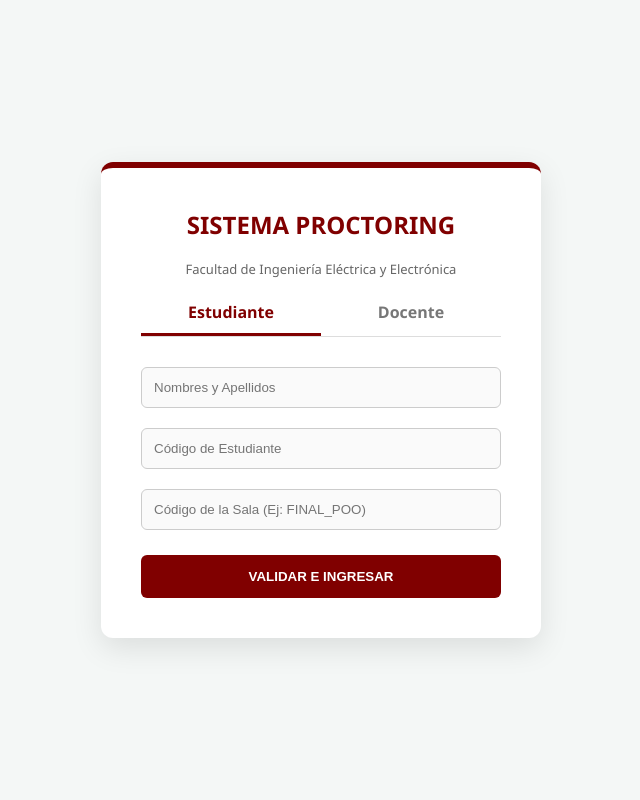
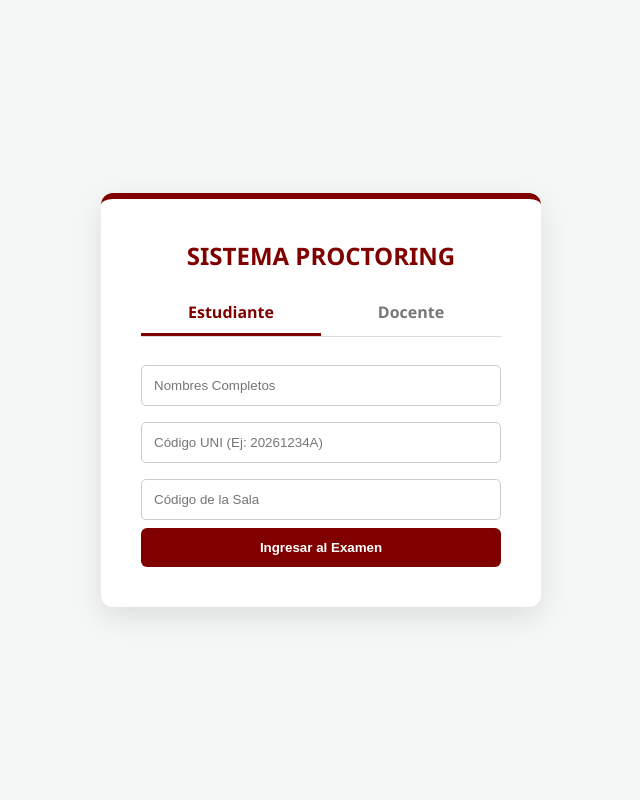
Before and after one commit to 914049118eddy-ops/Proctoring-, a FastAPI app: page / in a window 1280 px wide. Shown: the whole page, without its empty margins (319-959 px from the left). Run offline with FastAPI, Linux system fonts and the light colour scheme; parts of the project's set-up code (start-up, migrations or seed data) failed here and were passed over.

Commit message:
Update index.html

```diff
--- a/templates/index.html
+++ b/templates/index.html
@@ -2,227 +2,237 @@
 <html lang="es">
 <head>
     <meta charset="UTF-8">
-    <title>Proctoring FIEE - UNI</title>
-    {% if vista == 'examen' %}
-    <script src="https://cdn.jsdelivr.net/npm/@mediapipe/camera_utils/camera_utils.js"></script>
-    <script src="https://cdn.jsdelivr.net/npm/@mediapipe/face_mesh/face_mesh.js"></script>
-    <script src="https://cdn.jsdelivr.net/npm/onnxruntime-web/dist/ort.min.js"></script>
-    {% endif %}
+    <title>Plataforma Académica FIEE - UNI</title>
+    <style>
+        :root { --uni: #800000; --bg: #f4f7f6; }
+        body { font-family: 'Segoe UI', sans-serif; background: var(--bg); margin: 0; padding: 0; height: 100vh; display: flex; flex-direction: column; }
 
-    <style>
-        :root { --uni: #800000; --bg: #f4f7f6; font-family: 'Segoe UI', sans-serif; }
-        body { margin: 0; background: var(--bg); }
-        .btn { background: var(--uni); color: white; border: none; padding: 10px 15px; border-radius: 6px; cursor: pointer; font-weight: bold; }
-        .btn-green { background: #28a745; }
+        /* Estilos Generales */
+        .btn { background: var(--uni); color: white; border: none; padding: 12px; border-radius: 6px; cursor: pointer; font-weight: bold; width: 100%; box-sizing: border-box; }
+        .btn:hover { background: #600000; }
+        input, select, textarea { width: 100%; padding: 12px; margin: 8px 0; border: 1px solid #ccc; border-radius: 5px; box-sizing: border-box; }
+
+        /* Estilos de Registro */
+        .registro-container { display: flex; justify-content: center; align-items: center; height: 100vh; }
+        .card-login { background: white; padding: 40px; border-radius: 12px; box-shadow: 0 10px 30px rgba(0,0,0,0.1); width: 360px; border-top: 6px solid var(--uni); }
+        .tabs { display: flex; border-bottom: 1px solid #ddd; margin-bottom: 20px; }
+        .tab { flex: 1; text-align: center; padding: 10px; cursor: pointer; color: #777; font-weight: bold; }
+        .tab.active { color: var(--uni); border-bottom: 3px solid var(--uni); }
+        .form-view { display: none; }
+        .form-view.active { display: block; }
+
+        /* Estilos de Examen */
+        .examen-layout { display: flex; height: 100vh; overflow: hidden; width: 100vw; }
+        .examen-area { flex: 2; padding: 30px; overflow-y: auto; background: white; border-right: 2px solid #ddd; }
+        .proctoring-sidebar { flex: 1; padding: 20px; display: flex; flex-direction: column; align-items: center; background: #fff; }
+        #video-alumno { width: 100%; border-radius: 12px; transform: scaleX(-1); background: #000; }
+        .status-badge { padding: 10px 20px; border-radius: 50px; font-weight: bold; width: 100%; text-align: center; margin-top:10px; box-sizing: border-box; border: 1px solid #ccc; }
+        .log-box { width: 100%; margin-top: 15px; height: 150px; overflow-y: auto; border: 1px solid #eee; border-radius: 8px; padding: 10px; font-size: 12px; box-sizing: border-box; }
+        .pregunta-card { background: #f8fafc; border: 1px solid #e2e8f0; padding: 20px; border-radius: 10px; margin-bottom: 20px; }
+
+        /* Estilos Dashboard */
+        .dash-body { padding: 20px; overflow-y: auto; }
+        .header { display: flex; justify-content: space-between; border-bottom: 3px solid var(--uni); padding-bottom: 10px; margin-bottom: 20px; }
+        .stats-grid { display: grid; grid-template-columns: repeat(4, 1fr); gap: 15px; margin-bottom: 20px; }
+        .stat-card { background: white; padding: 15px; border-radius: 8px; text-align: center; border-top: 4px solid var(--uni); box-shadow: 0 2px 4px rgba(0,0,0,0.05); }
+        .stat-card h2 { margin: 0; color: var(--uni); font-size: 28px; }
+        .dash-layout { display: grid; grid-template-columns: 350px 1fr; gap: 20px; }
+        .panel { background: white; border-radius: 10px; padding: 20px; box-shadow: 0 2px 8px rgba(0,0,0,0.05); }
+        .evidencia-card { display: flex; border: 1px solid #fee2e2; border-radius: 8px; overflow: hidden; margin-bottom: 15px; }
+        .evidencia-card img { width: 120px; height: 90px; object-fit: cover; }
     </style>
 </head>
 <body>
 
     {% if vista == 'registro' %}
-    <style>
-        .login-wrap { display: flex; align-items: center; justify-content: center; height: 100vh; }
-        .card { background: white; padding: 40px; border-radius: 12px; box-shadow: 0 10px 30px rgba(0,0,0,0.1); width: 360px; border-top: 6px solid var(--uni); }
-        .tabs { display: flex; margin-bottom: 20px; border-bottom: 1px solid #ddd; }
-        .tab { flex: 1; padding: 10px; text-align: center; cursor: pointer; color: #777; font-weight: 600; }
-        .tab.active { color: var(--uni); border-bottom: 3px solid var(--uni); }
-        form { display: none; } form.active { display: block; }
-        input, select { width: 100%; padding: 12px; margin: 10px 0; border: 1px solid #ccc; border-radius: 6px; box-sizing: border-box; background: #fafafa; }
-        .btn-full { width: 100%; padding: 14px; margin-top: 15px; text-transform: uppercase; }
-    </style>
-    <div class="login-wrap">
-        <div class="card">
-            <h2 style="text-align: center; color: var(--uni); margin-top: 0;">SISTEMA PROCTORING</h2>
-            <p style="text-align: center; color: #666; font-size: 13px;">Facultad de Ingeniería Eléctrica y Electrónica</p>
-
+    <div class="registro-container">
+        <div class="card-login">
+            <h2 style="text-align: center; color: var(--uni); margin-top:0;">SISTEMA PROCTORING</h2>
             <div class="tabs">
-                <div id="t-est" class="tab active" onclick="show('estudiante')">Estudiante</div>
-                <div id="t-doc" class="tab" onclick="show('docente')">Docente</div>
+                <div id="tab-est" class="tab active" onclick="cambiarTab('est')">Estudiante</div>
+                <div id="tab-doc" class="tab" onclick="cambiarTab('doc')">Docente</div>
             </div>
 
-            <form id="f-est" class="active" action="/ingresar" method="post">
+            <form id="form-est" class="form-view active" action="/procesar_acceso" method="post">
                 <input type="hidden" name="role" value="estudiante">
-                <input type="text" name="nombre" placeholder="Nombres y Apellidos" required>
-                <input type="text" name="uid" placeholder="Código de Estudiante" required>
-                <input type="text" name="sala" placeholder="Código de la Sala (Ej: FINAL_POO)" required>
-                <button type="submit" class="btn btn-full">Validar e Ingresar</button>
+                <input type="text" name="nombre" placeholder="Nombres Completos" required>
+                <input type="text" name="uid" placeholder="Código UNI (Ej: 20261234A)" required>
+                <input type="text" name="sala" placeholder="Código de la Sala" required>
+                <button type="submit" class="btn">Ingresar al Examen</button>
             </form>
 
-            <form id="f-doc" action="/ingresar" method="post">
+            <form id="form-doc" class="form-view" action="/procesar_acceso" method="post">
                 <input type="hidden" name="role" value="docente">
                 <input type="password" name="password" placeholder="Contraseña Institucional" required>
-                <button type="submit" class="btn btn-full">Acceso Administrativo</button>
+                <button type="submit" class="btn" style="background:#333;">Acceso Docente</button>
             </form>
         </div>
     </div>
     <script>
-        function show(role) {
-            document.getElementById('f-est').className = role === 'estudiante' ? 'active' : '';
-            document.getElementById('f-doc').className = role === 'docente' ? 'active' : '';
-            document.getElementById('t-est').className = 'tab ' + (role === 'estudiante' ? 'active' : '');
-            document.getElementById('t-doc').className = 'tab ' + (role === 'docente' ? 'active' : '');
+        function cambiarTab(tipo) {
+            document.getElementById('form-est').classList.toggle('active', tipo==='est');
+            document.getElementById('form-doc').classList.toggle('active', tipo==='doc');
+            document.getElementById('tab-est').classList.toggle('active', tipo==='est');
+            document.getElementById('tab-doc').classList.toggle('active', tipo==='doc');
         }
     </script>
+    {% endif %}
 
 
-    {% elif vista == 'examen' %}
-    <style>
-        .layout-ex { display: flex; height: 100vh; overflow: hidden; }
-        .exam-area { flex: 2; padding: 30px; overflow-y: auto; background: white; border-right: 2px solid #ddd; }
-        .sidebar { flex: 1; padding: 20px; display: flex; flex-direction: column; align-items: center; background: white; }
-        video { width: 100%; border-radius: 12px; transform: scaleX(-1); background: #000; margin-bottom: 10px; }
-        .status-badge { padding: 10px 20px; border-radius: 50px; font-weight: bold; width: 100%; text-align: center; box-sizing: border-box; }
-        .status-ok { background: #d1fae5; color: #10b981; border: 1px solid #10b981; }
-        .status-alert { background: #fee2e2; color: #ef4444; border: 1px solid #ef4444; }
-        .question-card { background: #f8fafc; border: 1px solid #e2e8f0; padding: 20px; border-radius: 10px; margin-bottom: 20px; }
-        .option-label { display: block; padding: 10px; margin: 8px 0; background: white; border: 1px solid #cbd5e1; border-radius: 6px; cursor: pointer; }
-    </style>
-    <div class="layout-ex">
-        <div class="exam-area">
-            <div style="background: #e3f2fd; color: #0d47a1; padding: 15px; border-radius: 8px; font-size: 13px; margin-bottom: 20px; border-left: 5px solid #2196f3;">
-                🛡️ <b>Aviso de Confidencialidad:</b> Los docentes no ven tu cámara en vivo. El sistema captura evidencias solo si detecta anomalías.
+    {% if vista == 'examen' %}
+    <script src="https://cdn.jsdelivr.net/npm/@mediapipe/camera_utils/camera_utils.js"></script>
+    <script src="https://cdn.jsdelivr.net/npm/@mediapipe/face_mesh/face_mesh.js"></script>
+    <script src="https://cdn.jsdelivr.net/npm/onnxruntime-web/dist/ort.min.js"></script>
+
+    <div class="examen-layout">
+        <div class="examen-area">
+            <h2 style="color: var(--uni);">Sala de Evaluación: {{ sala }}</h2>
+            <div style="background:#e3f2fd; padding:10px; border-radius:5px; font-size:12px; margin-bottom:15px;">
+                🛡️ La cámara se procesa localmente en tu dispositivo. Tu privacidad está garantizada.
             </div>
-            <h2 style="color: var(--uni); border-bottom: 2px solid var(--uni); padding-bottom: 10px;">📝 Sala: {{ sala }}</h2>
 
             {% if config.tipo == 'tradicional' %}
-                <img src="{{ config.url }}" style="width: 100%; border-radius: 8px; border: 1px solid #ddd; margin-bottom: 20px;">
-                <textarea id="resp_txt" style="width:100%; height:150px; padding:15px; border-radius:8px;" placeholder="Escribe aquí tus respuestas..."></textarea>
+                <img src="{{ config.url }}" style="width: 100%; border: 1px solid #ddd; border-radius: 8px;">
+                <textarea id="resp_txt" style="height: 150px; margin-top: 15px;" placeholder="Escribe tu desarrollo aquí..."></textarea>
             {% else %}
-                {% for preg in config.preguntas %}
-                <div class="question-card">
-                    <p style="font-weight:bold; margin-top:0;">{{ loop.index }}. {{ preg.pregunta }}</p>
-                    {% for opc in preg.opciones %}
-                    <label class="option-label"><input type="radio" name="preg_{{ loop.index0 }}" value="{{ opc }}"> {{ opc }}</label>
+                <div id="quiz-interactivo">
+                    {% for preg in config.preguntas %}
+                    <div class="pregunta-card">
+                        <p style="margin-top:0;"><b>{{ loop.index }}. {{ preg.pregunta }}</b></p>
+                        {% for opc in preg.opciones %}
+                        <label style="display:block; padding:8px; border:1px solid #eee; margin-top:5px; border-radius:5px; cursor:pointer;">
+                            <input type="radio" name="preg_{{ loop.index0 }}" value="{{ opc }}"> {{ opc }}
+                        </label>
+                        {% endfor %}
+                    </div>
                     {% endfor %}
                 </div>
-                {% endfor %}
             {% endif %}
         </div>
 
-        <div class="sidebar">
-            <div style="background: var(--uni); color: white; width: 100%; padding: 12px; border-radius: 8px; text-align: center; margin-bottom: 15px; box-sizing: border-box;">
-                <strong style="font-size: 16px;">{{ nombre }}</strong><br>
-                <span style="font-size: 12px; opacity: 0.8;">ID: {{ uid }}</span>
+        <div class="proctoring-sidebar">
+            <div style="background:var(--uni); color:white; width:100%; padding:10px; text-align:center; border-radius:8px; margin-bottom:10px; box-sizing:border-box;">
+                <b>{{ nombre }}</b><br><small>{{ uid }}</small>
             </div>
+
             <video id="video-alumno" autoplay playsinline></video>
             <canvas id="canvas-oculto" style="display:none" width="640" height="480"></canvas>
-            <div id="estado" class="status-badge status-ok">⏳ Iniciando Cámara...</div>
+            <div id="estado" class="status-badge" style="color:#f59e0b; border-color:#f59e0b;">⏳ Iniciando Motor IA...</div>
 
-            <form action="/finalizar" method="post" style="width:100%" onsubmit="prepararEnvio()">
+            <form action="/finalizar_evaluacion" method="post" style="width: 100%;" onsubmit="recopilarRespuestas()">
                 <input type="hidden" name="uid" value="{{ uid }}">
                 <input type="hidden" name="respuestas" id="input_respuestas">
-                <button type="submit" class="btn btn-green" style="width:100%; margin-top:15px; padding:15px;">🏁 ENTREGAR EXAMEN</button>
+                <button type="submit" class="btn" style="background:#10b981; margin-top:15px;">🏁 ENVIAR EXAMEN</button>
             </form>
 
-            <div style="width: 100%; margin-top: 15px; height: 150px; overflow-y: auto; border: 1px solid #eee; border-radius: 8px; padding: 10px; font-size: 12px; box-sizing: border-box;">
-                <strong style="color: #666; display: block; border-bottom: 1px solid #ddd; padding-bottom: 5px;">Bitácora de IA</strong>
+            <div class="log-box">
+                <b style="color:#666;">Bitácora de Auditoría</b><hr style="border:0; border-top:1px solid #eee;">
                 <div id="lista-eventos"></div>
             </div>
         </div>
     </div>
     <script>
         const DATOS_ALUMNO = { uid: "{{ uid }}", nombre: "{{ nombre }}", sala: "{{ sala }}" };
-        function prepararEnvio() {
+        function recopilarRespuestas() {
             let data = {};
             if (document.getElementById('resp_txt')) {
                 data.texto = document.getElementById('resp_txt').value;
             } else {
-                document.querySelectorAll('.question-card').forEach((q, i) => {
-                    const chk = q.querySelector(`input[name="preg_${i}"]:checked`);
-                    data[`Pregunta_${i+1}`] = chk ? chk.value : "Sin responder";
+                document.querySelectorAll('.pregunta-card').forEach((q, index) => {
+                    const checked = q.querySelector(`input[name="preg_${index}"]:checked`);
+                    data[`Pregunta_${index+1}`] = checked ? checked.value : "Vacio";
                 });
             }
             document.getElementById('input_respuestas').value = JSON.stringify(data);
         }
     </script>
     <script src="/static/js/motor_ia.js"></script>
+    {% endif %}
 
 
-    {% elif vista == 'dashboard' %}
-    <style>
-        .dash-body { padding: 20px; }
-        .header { display: flex; justify-content: space-between; align-items: center; border-bottom: 3px solid var(--uni); padding-bottom: 10px; margin-bottom: 20px; }
-        .stats-grid { display: grid; grid-template-columns: repeat(4, 1fr); gap: 15px; margin-bottom: 20px; }
-        .stat-card { background: white; padding: 15px; border-radius: 8px; text-align: center; border-top: 4px solid var(--uni); box-shadow: 0 2px 4px rgba(0,0,0,0.05); }
-        .stat-card h2 { margin: 0; color: var(--uni); font-size: 28px; }
-        .main-layout { display: grid; grid-template-columns: 350px 1fr; gap: 20px; height: calc(100vh - 180px); }
-        .panel { background: white; border-radius: 10px; padding: 20px; overflow-y: auto; box-shadow: 0 2px 8px rgba(0,0,0,0.05); }
-        input, select, textarea { width: 100%; padding: 10px; margin: 8px 0; border: 1px solid #ccc; border-radius: 5px; box-sizing: border-box; }
-        .alert-card { border: 1px solid #fee2e2; border-radius: 8px; overflow: hidden; margin-bottom: 15px; display: flex; background: #fff; }
-        .alert-card img { width: 120px; height: 90px; object-fit: cover; }
-    </style>
+    {% if vista == 'dashboard' %}
     <div class="dash-body">
         <div class="header">
-            <h1 style="color: var(--uni); margin: 0;">🏛️ Gestión Académica FIEE</h1>
-            <button onclick="location.reload()" class="btn">🔄 Actualizar</button>
+            <h1 style="color: var(--uni); margin: 0;">👨‍🏫 Panel Docente FIEE</h1>
+            <div style="display:flex; gap:10px;">
+                <button class="btn" onclick="location.reload()" style="width:auto;">🔄 Refrescar</button>
+                <a href="/descargar_dataset?password={{ password }}" class="btn" style="background:#10b981; text-decoration:none; width:auto;">📥 Descargar Auditoría</a>
+            </div>
         </div>
+
         <div class="stats-grid">
-            <div class="stat-card"><h2>{{ stats.total }}</h2><p style="margin:0;font-size:12px;">REGISTRADOS</p></div>
-            <div class="stat-card"><h2>{{ stats.online }}</h2><p style="margin:0;font-size:12px;">RINDIENDO EXAMEN 🟢</p></div>
-            <div class="stat-card"><h2>{{ stats.alertas }}</h2><p style="margin:0;font-size:12px;">INCIDENTES 🚨</p></div>
-            <div class="stat-card"><h2 style="color:{{ 'red' if stats.bloqueados > 0 else 'green' }}">{{ stats.bloqueados }}</h2><p style="margin:0;font-size:12px;">CÁMARAS TAPADAS ⛔</p></div>
+            <div class="stat-card"><h2>{{ stats.total_alumnos }}</h2><p>MATRICULADOS</p></div>
+            <div class="stat-card"><h2>{{ stats.activos }}</h2><p>RINDIENDO 🟢</p></div>
+            <div class="stat-card"><h2>{{ stats.total_alertas }}</h2><p>INCIDENTES 🚨</p></div>
+            <div class="stat-card"><h2 style="color:{{ 'red' if stats.camaras_tapadas > 0 else 'green' }}">{{ stats.camaras_tapadas }}</h2><p>CÁMARAS TAPADAS ⛔</p></div>
         </div>
-        <div class="main-layout">
+
+        <div class="dash-layout">
             <div class="panel">
-                <h3 style="margin-top:0; color:var(--uni); border-bottom: 1px solid #eee; padding-bottom:5px;">1. Crear Sala</h3>
-                <form action="/crear_sala" method="post">
+                <h3 style="margin-top:0; color:var(--uni); border-bottom: 1px solid #eee;">1. Gestión de Salas</h3>
+                <form action="/crear_sala" method="post" style="display:flex; gap:5px;">
                     <input type="hidden" name="password" value="{{ password }}">
-                    <input type="text" name="nombre_sala" placeholder="Ej: EXAMEN_FINAL_POO" required>
-                    <button type="submit" class="btn" style="width:100%">Abrir Sala</button>
+                    <input type="text" name="nombre_sala" placeholder="Ej: EXAMEN_POO" required>
+                    <button type="submit" class="btn" style="width:80px;">Abrir</button>
                 </form>
-                <h3 style="margin-top:30px; color:var(--uni); border-bottom: 1px solid #eee; padding-bottom:5px;">2. Configurar Examen</h3>
-                <form action="/configurar_examen" method="post">
+
+                <h3 style="margin-top:30px; color:var(--uni); border-bottom: 1px solid #eee;">2. Configuración de Test</h3>
+                <form action="/configurar_lms" method="post">
                     <input type="hidden" name="password" value="{{ password }}">
                     <select name="tipo">
-                        <option value="tradicional">Modo: Imagen / PDF</option>
-                        <option value="interactivo">Modo: Test Interactivo</option>
+                        <option value="tradicional">Imagen / PDF</option>
+                        <option value="interactivo">Test Interactivo (JSON)</option>
                     </select>
-                    <textarea name="contenido" rows="5" placeholder="Pega el link de la imagen o el código JSON del examen..." required></textarea>
-                    <button type="submit" class="btn btn-green" style="width:100%">Publicar Contenido</button>
+                    <textarea name="contenido" rows="5" placeholder="Pega el link de la imagen o el JSON del Test" required></textarea>
+                    <button type="submit" class="btn" style="background:#10b981;">Publicar Examen</button>
                 </form>
             </div>
+
             <div class="panel">
-                <h3 style="margin-top:0; color:var(--uni); border-bottom: 1px solid #eee; padding-bottom:5px;">👁️ Resultados y Monitoreo</h3>
                 <div style="display: grid; grid-template-columns: 1fr 1fr; gap: 20px;">
                     <div>
-                        <h4>🚨 Evidencias de IA</h4>
+                        <h3 style="margin-top:0; color:var(--uni);">🚨 Evidencias de IA</h3>
                         {% for item in incidencias %}
-                        <div class="alert-card">
+                        <div class="evidencia-card">
                             <img src="/ver_evidencia/{{ item.Ruta.split('/')[-1] }}">
-                            <div style="padding:10px;">
-                                <b style="color:#ef4444; font-size:12px;">{{ item.Falta }}</b><br>
-                                <span style="font-size:13px;"><b>{{ item.Nombre }}</b></span><br>
-                                <span style="color:#666; font-size:11px;">{{ item.Fecha }}</span>
+                            <div style="padding: 10px; font-size:12px;">
+                                <b style="color:#ef4444;">{{ item.Falta }}</b><br>
+                                <b>{{ item.Nombre }}</b><br>
+                                <span style="color:#666">{{ item.Sala }} | {{ item.Fecha }}</span>
                             </div>
                         </div>
+                        {% else %}
+                        <p style="color:#999; font-size:13px;">Todo correcto.</p>
                         {% endfor %}
                     </div>
+
                     <div>
-                        <h4>📑 Respuestas Entregadas</h4>
+                        <h3 style="margin-top:0; color:var(--uni);">📑 Respuestas Entregadas</h3>
                         {% for res in respuestas %}
-                        <div style="background: #f8fafc; border-left: 4px solid #10b981; padding: 15px; border-radius: 5px; margin-bottom: 15px;">
-                            <b>ID Alumno:</b> {{ res.ID }}<br>
-                            <span style="font-size: 11px; color: #666;">Hora: {{ res.Fecha }}</span>
-                            <hr style="border:0; border-top:1px solid #ddd; margin: 8px 0;">
-                            <div style="font-size: 13px;">
-                                {% for pregunta, respuesta in res.Detalle.items() %}
-                                    <b>{{ pregunta }}:</b> {{ respuesta }}<br>
-                                {% endfor %}
-                            </div>
+                        <div style="background:#f8fafc; border-left:4px solid #10b981; padding:10px; margin-bottom:10px; border-radius:4px; font-size:12px;">
+                            <b>ID: {{ res.ID }}</b> <span style="color:#666; float:right;">{{ res.Fecha }}</span><br>
+                            <hr style="border:0; border-top:1px solid #ddd; margin: 5px 0;">
+                            {% for p, r in res.Detalle.items() %}
+                                <b>{{ p }}:</b> {{ r }}<br>
+                            {% endfor %}
                         </div>
+                        {% else %}
+                        <p style="color:#999; font-size:13px;">Aún no hay entregas.</p>
                         {% endfor %}
                     </div>
                 </div>
             </div>
         </div>
     </div>
+    {% endif %}
 
 
-    {% elif vista == 'confirmacion' %}
+    {% if vista == 'confirmacion' %}
     <div style="display:flex; justify-content:center; align-items:center; height:100vh;">
-        <div style="background:white; padding:40px; border-radius:15px; box-shadow:0 5px 15px rgba(0,0,0,0.1); text-align:center;">
-            <h1 style="color:#28a745; margin-bottom:10px;">✅ Examen Enviado</h1>
-            <p style="color:#555;">Tus respuestas han sido registradas en el sistema de la FIEE.</p>
-            <button onclick="location.href='/'" class="btn" style="margin-top:20px;">Volver al Inicio</button>
+        <div style="background:white; padding:40px; border-radius:15px; box-shadow:0 10px 30px rgba(0,0,0,0.1); text-align:center;">
+            <h1 style="color:#10b981; margin-top:0;">✅ Evaluación Completada</h1>
+            <p style="color:#555;">Tus respuestas e historial de auditoría han sido guardados.</p>
+            <button onclick="location.href='/'" class="btn" style="margin-top:20px; width:auto; padding:10px 30px;">Volver al Portal</button>
         </div>
     </div>
     {% endif %}
```
